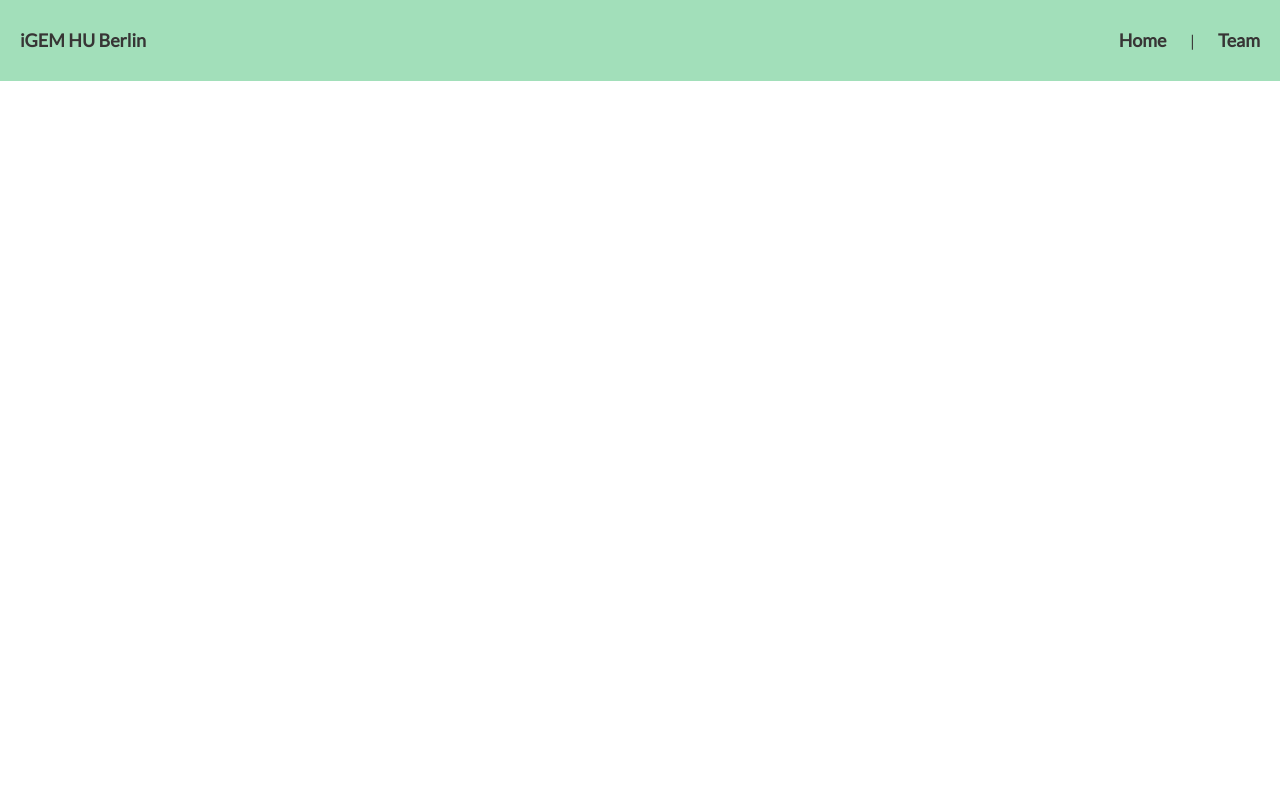
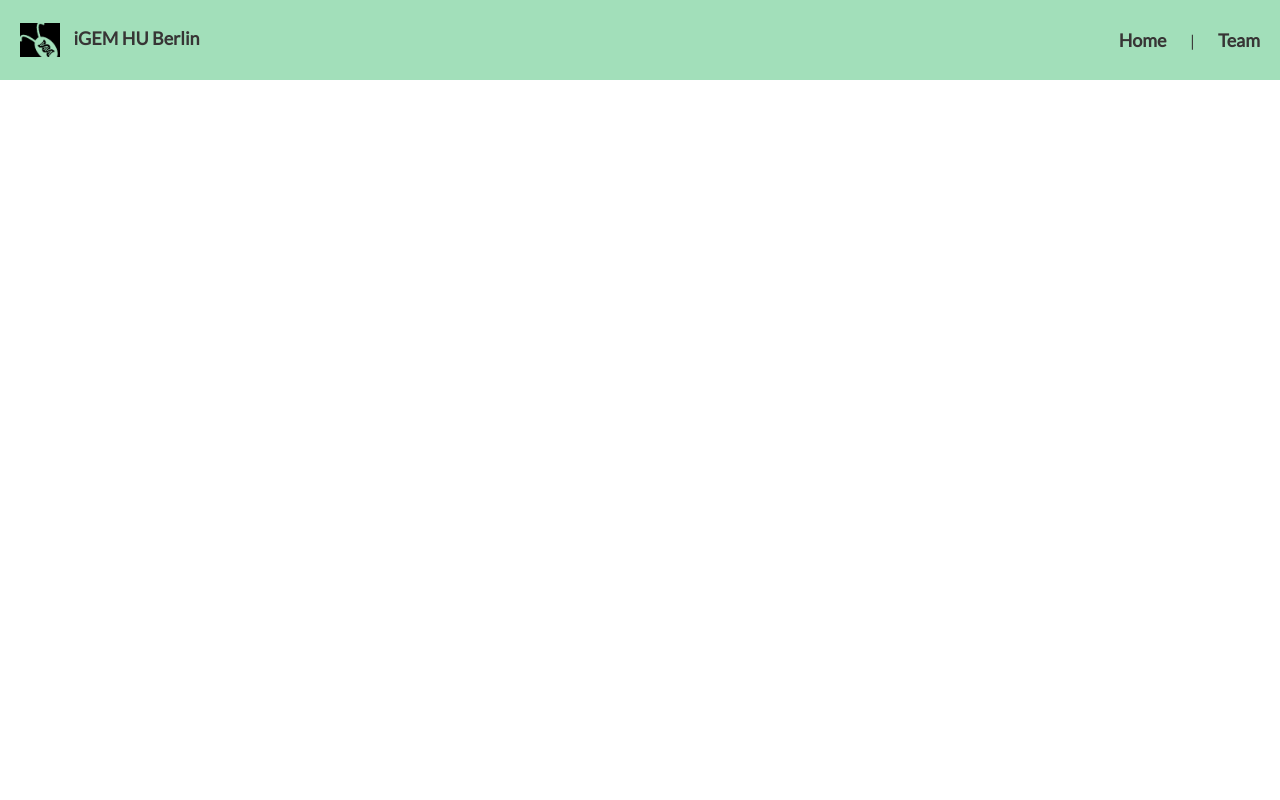
Before and after one commit to Vincenius/igem-hu-berlin-2019, a website: page index.html in a window 1280 px wide. Shown: the top 800 px of the page. Drawn offline with nearby package versions, Linux system fonts and the light colour scheme; files that its build step writes are made by us from their sources; files whose address does not match are found by name.

Commit message:
add header logo

```diff
--- a/index.html
+++ b/index.html
@@ -15,7 +15,10 @@
         <nav>
             <div class="width-limit nav-content">
                 <div>
-                    <a href="/">iGEM HU Berlin</a>
+                    <a href="/">
+                        <img class="nav-logo" src="dist/images/logo-only.png" alt="small header logo" />
+                        iGEM HU Berlin
+                    </a>
                 </div>
                 <div class="nav-right">
                     <input type="checkbox" />
--- a/src/scss/components/_navigation.scss
+++ b/src/scss/components/_navigation.scss
@@ -8,10 +8,19 @@ nav {
     transform: translateX(-50%);
     background: $lightGreen;
 
+    .nav-logo {
+        display: inline-block;
+        width: 40px;
+        height: auto;
+        margin-right: 10px
+    }
+
     .nav-content {
         display: flex;
         justify-content: space-between;
-        padding: 30px 20px;
+        align-items: center;
+        padding: 0 20px;
+        height: 80px;
     }
 
     a {
```
Also changed, not shown: team.html (+4 -1 lines), src/images/logo-only.png (added).
